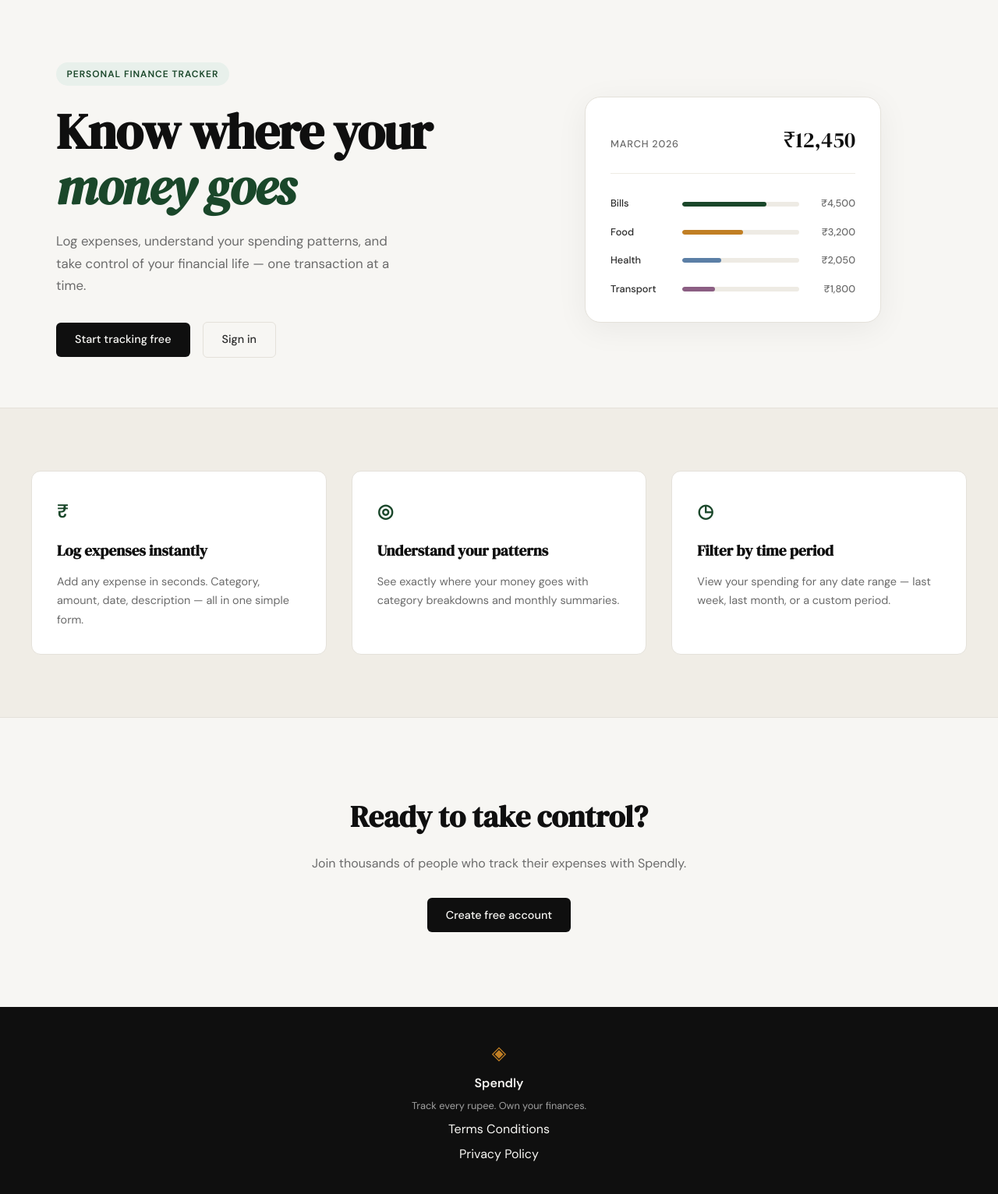
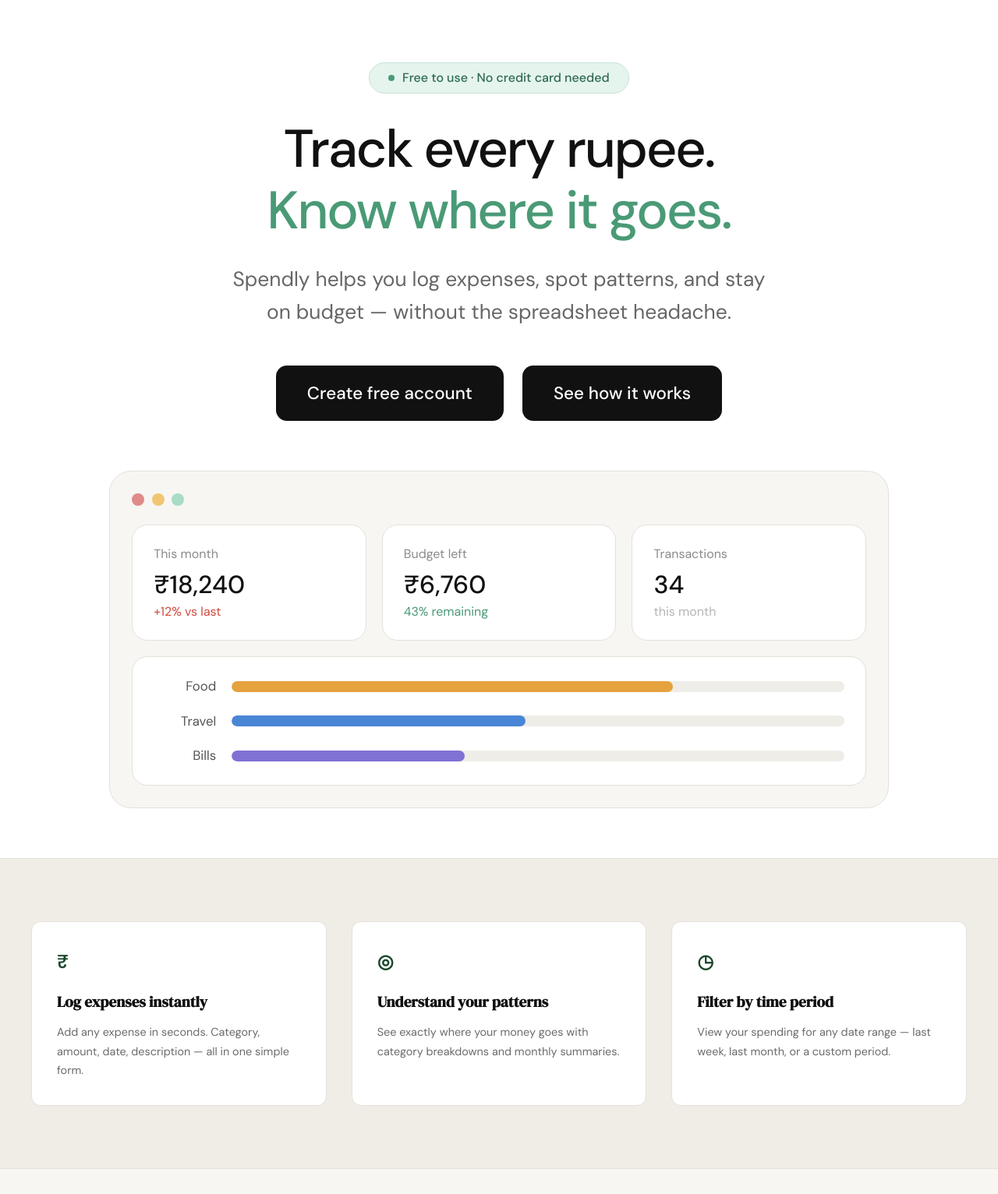
Before and after one commit to Indianinnovation/spendly, a Flask app: page / in a window 1280 px wide. Shown: the part 61-1593 px from the top of the page at 78% size. Run offline with Flask 3, Linux system fonts and the light colour scheme.

Commit message:
landing: redesign hero section to match mockup

```diff
--- a/static/css/style.css
+++ b/static/css/style.css
@@ -124,13 +124,38 @@
 /* ------------------------------------------------------------------ */
 
 .hero {
+    background: var(--paper-card);
     padding: 5rem 2rem 4rem;
-    display: grid;
-    grid-template-columns: 1fr 1fr;
+    display: flex;
+    flex-direction: column;
+    align-items: center;
     gap: 4rem;
+}
+
+.hero-inner {
+    max-width: 800px;
+    text-align: center;
+}
+
+.hero-pill {
+    display: inline-flex;
     align-items: center;
-    max-width: var(--max-width);
-    margin: 0 auto;
+    gap: 0.6rem;
+    background: #e6f4ee;
+    color: #2d6a4f;
+    border: 1px solid #c4e4d4;
+    font-size: 1rem;
+    font-weight: 500;
+    padding: 0.4rem 1.5rem;
+    border-radius: 999px;
+    margin-bottom: 2rem;
+}
+
+.hero-pill-dot {
+    width: 8px;
+    height: 8px;
+    border-radius: 50%;
+    background: #4a9a76;
 }
 
 .hero-badge {
@@ -147,114 +172,154 @@
 }
 
 .hero-title {
-    font-family: var(--font-display);
-    font-size: clamp(2.5rem, 5vw, 4rem);
-    line-height: 1.1;
-    letter-spacing: -0.02em;
-    color: var(--ink);
-    margin-bottom: 1.25rem;
+    font-family: var(--font-body);
+    font-size: clamp(2.5rem, 6vw, 4.25rem);
+    font-weight: 500;
+    line-height: 1.15;
+    letter-spacing: -0.03em;
+    color: #111111;
+    margin-bottom: 1.75rem;
 }
 
 .hero-title em {
-    font-style: italic;
-    color: var(--accent);
+    display: block;
+    font-style: normal;
+    color: #4a9a76;
 }
 
 .hero-subtitle {
-    font-size: 1.05rem;
-    color: var(--ink-muted);
-    line-height: 1.7;
-    max-width: 460px;
-    margin-bottom: 2rem;
+    font-size: clamp(1.05rem, 2.4vw, 1.65rem);
+    color: #666666;
+    line-height: 1.6;
+    max-width: 720px;
+    margin: 0 auto 3rem;
 }
 
 .hero-actions {
     display: flex;
-    gap: 1rem;
+    gap: 1.5rem;
     align-items: center;
+    justify-content: center;
 }
+
+.hero-btn {
+    display: inline-block;
+    background: #111111;
+    color: #ffffff;
+    font-size: clamp(1rem, 1.8vw, 1.4rem);
+    font-weight: 500;
+    padding: 1.1rem 2.5rem;
+    border-radius: 14px;
+    transition: background 0.2s;
+}
+
+.hero-btn:hover { background: var(--accent); }
 
 /* ------------------------------------------------------------------ */
 /* Mock card (hero visual)                                             */
 /* ------------------------------------------------------------------ */
 
 .hero-visual {
-    display: flex;
-    justify-content: center;
+    width: 100%;
+    max-width: 1000px;
 }
 
 .mock-card {
+    background: var(--paper);
+    border: 1px solid var(--border);
+    border-radius: 28px;
+    padding: 1.75rem;
+}
+
+.mock-dots {
+    display: flex;
+    gap: 0.6rem;
+    margin-bottom: 1.5rem;
+}
+
+.mock-dot {
+    width: 16px;
+    height: 16px;
+    border-radius: 50%;
+    background: #e08a8a;
+}
+
+.mock-dot-2 { background: #f0c674; }
+.mock-dot-3 { background: #a8dcc6; }
+
+.mock-stats {
+    display: grid;
+    grid-template-columns: repeat(3, 1fr);
+    gap: 1.25rem;
+    margin-bottom: 1.25rem;
+}
+
+.mock-stat,
+.mock-bars {
     background: var(--paper-card);
     border: 1px solid var(--border);
-    border-radius: var(--radius-lg);
-    padding: 2rem;
-    width: 100%;
-    max-width: 380px;
-    box-shadow: 0 8px 40px rgba(0,0,0,0.06);
+    border-radius: 20px;
 }
 
-.mock-card-header {
-    display: flex;
-    justify-content: space-between;
-    align-items: baseline;
-    margin-bottom: 1.75rem;
-    padding-bottom: 1.25rem;
-    border-bottom: 1px solid var(--border-soft);
+.mock-stat { padding: 1.5rem 1.7rem; }
+
+.mock-label {
+    font-size: 1rem;
+    color: #8a8a8a;
+    margin-bottom: 0.4rem;
 }
 
-.mock-label {
-    font-size: 0.8rem;
+.mock-value {
+    font-size: 2rem;
     font-weight: 500;
-    color: var(--ink-muted);
-    text-transform: uppercase;
-    letter-spacing: 0.06em;
+    color: #111111;
+    line-height: 1.3;
 }
 
-.mock-total {
-    font-family: var(--font-display);
-    font-size: 1.75rem;
-    color: var(--ink);
+.mock-note {
+    font-size: 1rem;
+    color: #b5b5b5;
 }
 
-.mock-bars { display: flex; flex-direction: column; gap: 1rem; }
+.mock-note-up { color: #d04a3f; }
+.mock-note-ok { color: #4a9a76; }
+
+.mock-bars {
+    display: flex;
+    flex-direction: column;
+    gap: 1.1rem;
+    padding: 1.5rem 1.7rem;
+}
 
 .mock-bar-row {
     display: grid;
-    grid-template-columns: 80px 1fr 60px;
+    grid-template-columns: 80px 1fr;
     align-items: center;
-    gap: 0.75rem;
+    gap: 1.25rem;
 }
 
 .mock-cat {
-    font-size: 0.8rem;
-    font-weight: 500;
-    color: var(--ink-soft);
+    font-size: 1.05rem;
+    color: #555555;
+    text-align: right;
 }
 
 .mock-bar-track {
-    height: 6px;
-    background: var(--border-soft);
+    height: 14px;
+    background: #efede7;
     border-radius: 999px;
     overflow: hidden;
 }
 
 .mock-bar {
     height: 100%;
-    background: var(--accent);
+    background: #e5a23f;
     border-radius: 999px;
     transition: width 0.6s ease;
 }
 
-.mock-bar-2 { background: var(--accent-2); }
-.mock-bar-3 { background: #5b7fa6; }
-.mock-bar-4 { background: #8b5e83; }
-
-.mock-amt {
-    font-size: 0.8rem;
-    font-weight: 500;
-    color: var(--ink-muted);
-    text-align: right;
-}
+.mock-bar-2 { background: #4a86d6; }
+.mock-bar-3 { background: #7f72d4; }
 
 /* ------------------------------------------------------------------ */
 /* Buttons                                                             */
@@ -570,14 +635,7 @@
 /* ------------------------------------------------------------------ */
 
 @media (max-width: 900px) {
-    .hero {
-        grid-template-columns: 1fr;
-        text-align: center;
-    }
-
-    .hero-subtitle { max-width: 100%; }
-    .hero-actions { justify-content: center; }
-    .hero-visual { display: none; }
+    .mock-stats { grid-template-columns: 1fr; }
 
     .features-inner { grid-template-columns: 1fr; }
 }
@@ -585,4 +643,5 @@
 @media (max-width: 600px) {
     .nav-links a:not(.nav-cta) { display: none; }
     .hero { padding: 3rem 1rem 2rem; }
+    .hero-actions { flex-direction: column; gap: 1rem; }
 }
--- a/templates/landing.html
+++ b/templates/landing.html
@@ -6,55 +6,65 @@
 
 <section class="hero">
     <div class="hero-inner">
-        <div class="hero-badge">Personal Finance Tracker</div>
+        <div class="hero-pill">
+            <span class="hero-pill-dot"></span>
+            Free to use · No credit card needed
+        </div>
         <h1 class="hero-title">
-            Know where your<br>
-            <em>money goes</em>
+            Track every rupee.
+            <em>Know where it goes.</em>
         </h1>
         <p class="hero-subtitle">
-            Log expenses, understand your spending patterns,
-            and take control of your financial life —
-            one transaction at a time.
+            Spendly helps you log expenses, spot patterns, and stay
+            on budget — without the spreadsheet headache.
         </p>
         <div class="hero-actions">
-            <a href="{{ url_for('register') }}" class="btn-primary">Start tracking free</a>
-            <a href="{{ url_for('login') }}" class="btn-ghost">Sign in</a>
+            <a href="{{ url_for('register') }}" class="hero-btn">Create free account</a>
+            <a href="#" class="hero-btn">See how it works</a>
         </div>
     </div>
     <div class="hero-visual">
         <div class="mock-card">
-            <div class="mock-card-header">
-                <span class="mock-label">March 2026</span>
-                <span class="mock-total">₹12,450</span>
+            <div class="mock-dots">
+                <span class="mock-dot"></span>
+                <span class="mock-dot mock-dot-2"></span>
+                <span class="mock-dot mock-dot-3"></span>
+            </div>
+            <div class="mock-stats">
+                <div class="mock-stat">
+                    <div class="mock-label">This month</div>
+                    <div class="mock-value">₹18,240</div>
+                    <div class="mock-note mock-note-up">+12% vs last</div>
+                </div>
+                <div class="mock-stat">
+                    <div class="mock-label">Budget left</div>
+                    <div class="mock-value">₹6,760</div>
+                    <div class="mock-note mock-note-ok">43% remaining</div>
+                </div>
+                <div class="mock-stat">
+                    <div class="mock-label">Transactions</div>
+                    <div class="mock-value">34</div>
+                    <div class="mock-note">this month</div>
+                </div>
             </div>
             <div class="mock-bars">
                 <div class="mock-bar-row">
-                    <span class="mock-cat">Bills</span>
+                    <span class="mock-cat">Food</span>
                     <div class="mock-bar-track">
                         <div class="mock-bar" style="width: 72%"></div>
                     </div>
-                    <span class="mock-amt">₹4,500</span>
                 </div>
                 <div class="mock-bar-row">
-                    <span class="mock-cat">Food</span>
+                    <span class="mock-cat">Travel</span>
                     <div class="mock-bar-track">
-                        <div class="mock-bar mock-bar-2" style="width: 52%"></div>
+                        <div class="mock-bar mock-bar-2" style="width: 48%"></div>
                     </div>
-                    <span class="mock-amt">₹3,200</span>
                 </div>
                 <div class="mock-bar-row">
-                    <span class="mock-cat">Health</span>
+                    <span class="mock-cat">Bills</span>
                     <div class="mock-bar-track">
-                        <div class="mock-bar mock-bar-3" style="width: 33%"></div>
+                        <div class="mock-bar mock-bar-3" style="width: 38%"></div>
                     </div>
-                    <span class="mock-amt">₹2,050</span>
-                </div>
-                <div class="mock-bar-row">
-                    <span class="mock-cat">Transport</span>
-                    <div class="mock-bar-track">
-                        <div class="mock-bar mock-bar-4" style="width: 28%"></div>
-                    </div>
-                    <span class="mock-amt">₹1,800</span>
                 </div>
             </div>
         </div>
```
